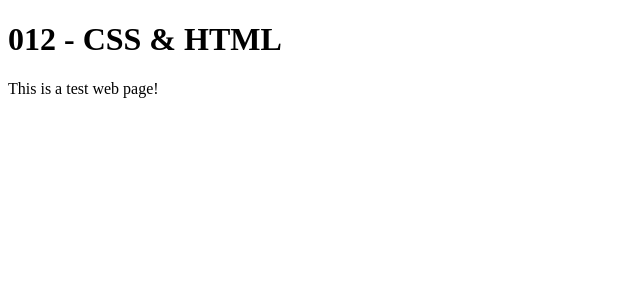
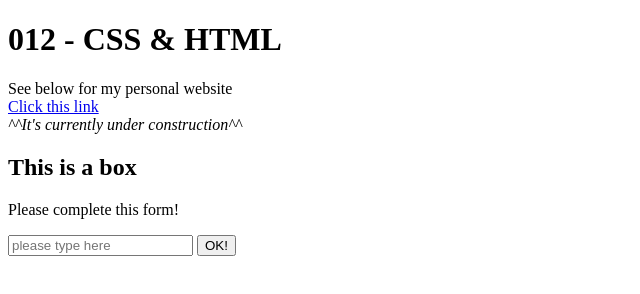
Before and after one commit to tylerxjarvis/learning-javascript, a plain HTML site: page 01-miscellaneous/012-css-and-html/index.html in a window 1280 px wide. Shown: the whole page, without its empty margins (0-640 px from the left). Drawn offline with Linux system fonts and the light colour scheme.

Commit message:
learning content

```diff
--- a/01-miscellaneous/012-css-and-html/index.html
+++ b/01-miscellaneous/012-css-and-html/index.html
@@ -7,6 +7,20 @@
   </head>
   <body>
     <h1>012 - CSS & HTML</h1>
-    <p>This is a test web page!</p>
+    <p class="first">
+      See below for my personal website
+      <br />
+      <a href="https://withtyler.dev/">Click this link</a>
+      <br />
+      <i>^^It's currently under construction^^</i>
+      <br />
+    </p>
+
+    <form id="test-box">
+      <h2>This is a box</h2>
+      <p class="second">Please complete this form!</p>
+      <input type="text" placeholder="please type here" />
+      <button>OK!</button>
+    </form>
   </body>
 </html>
```
